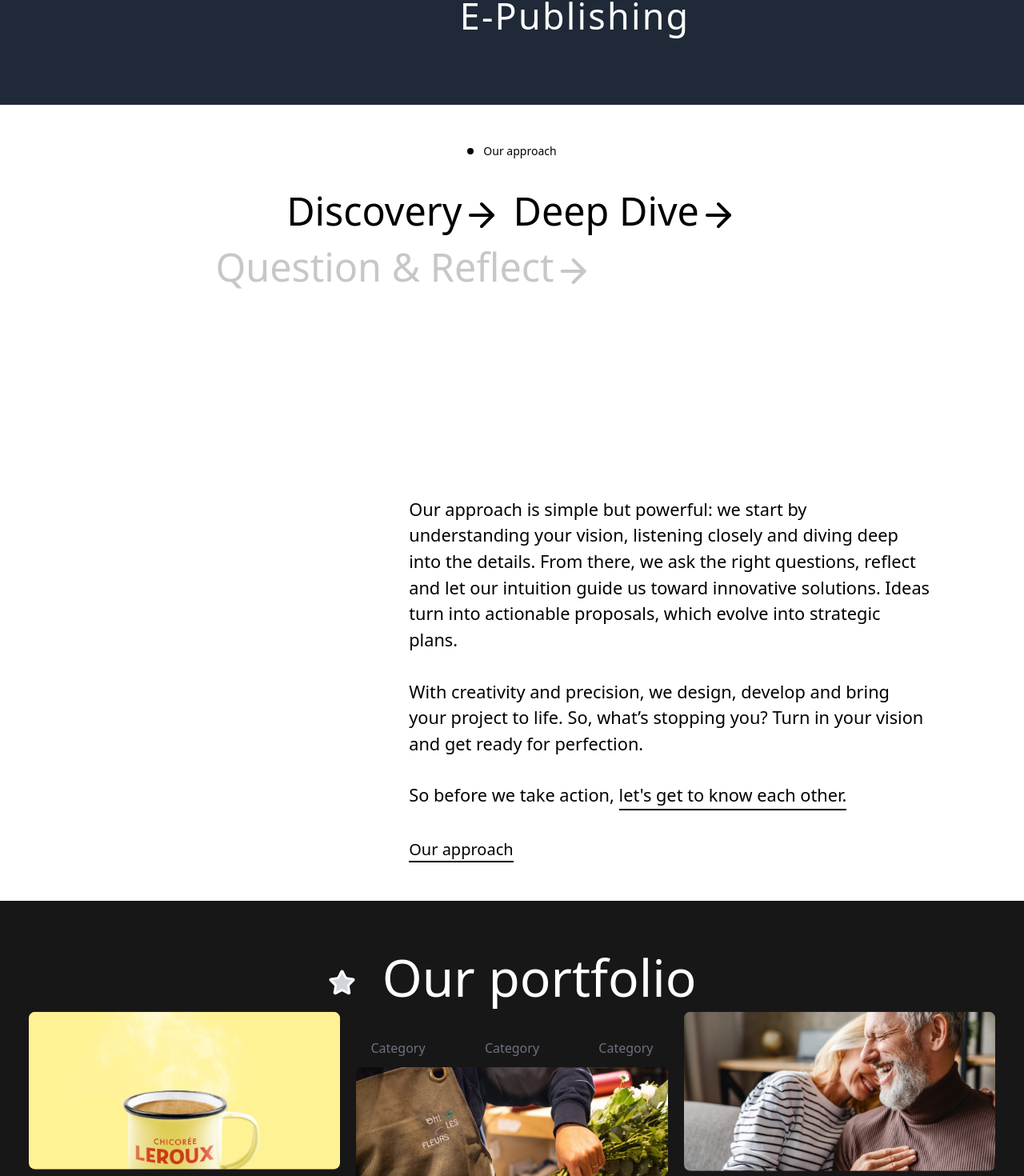
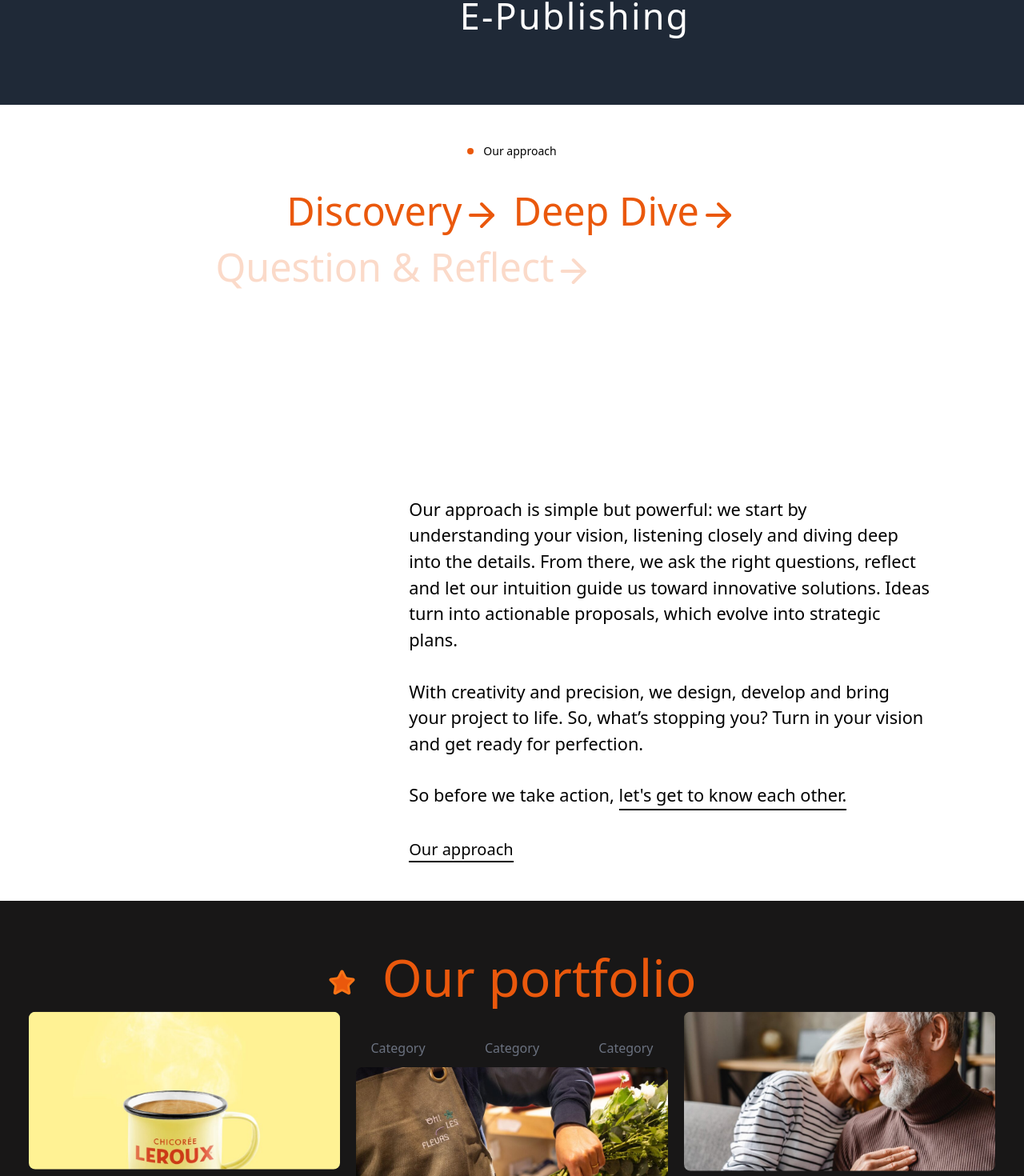
Before and after one commit to sah246ir/scroll-animated-landing-page, a React (Create React App) app: page / in a window 1280 px wide. Shown: the part 2688-4158 px from the top of the page at 80% size. Built offline with nearby package versions, Linux system fonts and the light colour scheme.

Commit message:
style: color scheme

```diff
--- a/src/components/headings/ApproachHeading.tsx
+++ b/src/components/headings/ApproachHeading.tsx
@@ -11,7 +11,7 @@ const ApproachHeading = ({children,range,scrollYProgress}:PropTypes) => {
     const opacity = useTransform(scrollYProgress, range, [0, 1])
     const x = useTransform(scrollYProgress,range,[-30,0], )
     return (
-        <div className='relative'>
+        <div className='relative text-orange-600'>
             <m.div style={{x,fontSize:"3.787037037vw"}} className="-z-10 transition-all duration-500  absolute text-5xl text-gray-100">{children}
                 <ArrowRight className='inline  sm:size-12' />
             </m.div>
--- a/src/components/headings/SectionHeading.tsx
+++ b/src/components/headings/SectionHeading.tsx
@@ -9,7 +9,7 @@ interface PropTypes{
 const SectionHeading = ({children,className,bulletClassName,bullet=true}:PropTypes) => {
     return (
         <div className={'flex items-center gap-3 ' + className}>
-            {bullet && <div className={'bg-black size-2 rounded-full  ' + bulletClassName} />}
+            {bullet && <div className={'bg-orange-600 size-2 rounded-full  ' + bulletClassName} />}
             <p className={'text-sm '}>{children}</p>
         </div>
     )
--- a/src/components/homePage/section/GallerySection.tsx
+++ b/src/components/homePage/section/GallerySection.tsx
@@ -42,8 +42,8 @@ const GallerySection = () => {
     )
     return (
         <section style={{ backgroundColor: "#181717" }} className='p-9 py-12   text-white gap-16'>
-            <h1 className='text-[5vw] whitespace-nowrap text-center mb-7'>
-                <Star size={35} className='inline fill-gray-300'/>
+            <h1 className='text-[5vw] whitespace-nowrap text-center mb-7 text-orange-600'>
+                <Star size={35} className='inline fill-orange-600 text-orange-500'/>
                 &nbsp;
                 Our portfolio
             </h1>
```
